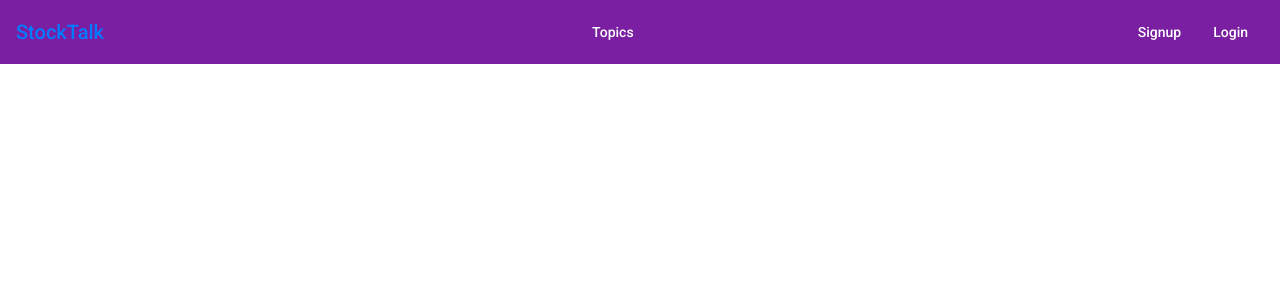
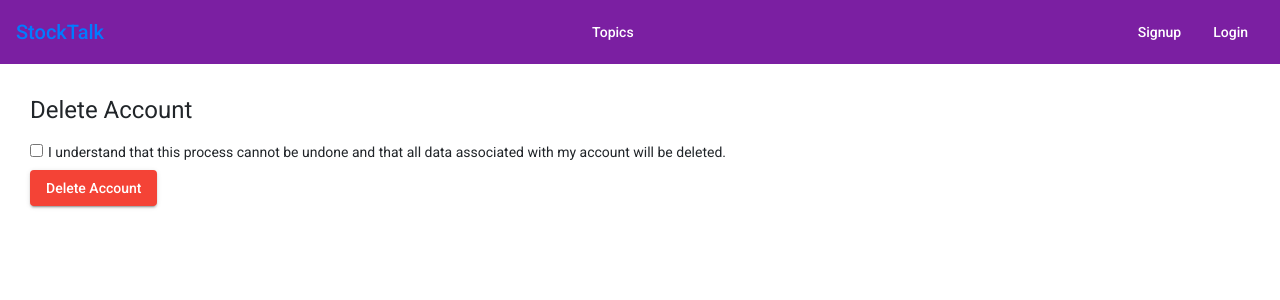
Before and after one commit to nbreen/StockTalk, an Angular app in the folder frontend/StockTalk/: page /delete-user in a window 1280 px wide. Before the commit this address led to /. Shown: the top 300 px of the page. Built offline with nearby package versions, Linux system fonts and the light colour scheme.

Commit message:
Creates delete-user component and UI

```diff
--- a/frontend/StockTalk/src/app/app-routing.module.ts
+++ b/frontend/StockTalk/src/app/app-routing.module.ts
@@ -1,3 +1,4 @@
+import { DeleteUserComponent } from './delete-user/delete-user.component';
 import { PostComponent } from './alltopics/topic/post/post.component';
 import { CommentComponent } from './alltopics/topic/post/comment/comment.component';
 import { NgModule } from '@angular/core';
@@ -14,6 +15,7 @@ const routes: Routes = [
   { path: 'alltopics', component:AlltopicsComponent},
   //{ path: 'comment-test', component:CommentComponent},
   //{ path: 'post-test', component:PostComponent},
+  { path: 'delete-user', component:DeleteUserComponent},
   { path: 'profile', component:ProfileComponent}
 ];
 
--- a/frontend/StockTalk/src/app/app.module.ts
+++ b/frontend/StockTalk/src/app/app.module.ts
@@ -17,7 +17,8 @@ import { TopicComponent } from './alltopics/topic/topic.component';
 import { PostComponent } from './alltopics/topic/post/post.component';
 import { CommentComponent } from './alltopics/topic/post/comment/comment.component';
 import { ProfileComponent } from './profile/profile.component';
-import { Globals } from './Globals';;
+import { Globals } from './Globals';
+import { DeleteUserComponent } from './delete-user/delete-user.component';;
 
 @NgModule({
   declarations: [
@@ -28,7 +29,8 @@ import { Globals } from './Globals';;
     TopicComponent,
     PostComponent,
     CommentComponent,
-    ProfileComponent
+    ProfileComponent,
+    DeleteUserComponent
   ],
   imports: [
     BrowserModule,
--- /dev/null
+++ b/frontend/StockTalk/src/app/delete-user/delete-user.component.html
@@ -0,0 +1,8 @@
+<h1 style="margin-left:30px; margin-top:30px">Delete Account</h1>
+
+<div style="margin-left:30px; margin-top:10px">
+    <input type="checkbox" id="understand" name="understand" [(ngModel)]="understand" style="margin-right:5px">
+    <label for="understand"> I understand that this process cannot be undone and that all data associated with my account will be deleted.</label>
+    <br>
+    <button mat-raised-button color="warn" (click)="deleteAccount()">Delete Account</button>
+</div>
--- /dev/null
+++ b/frontend/StockTalk/src/app/delete-user/delete-user.component.ts
@@ -0,0 +1,38 @@
+import { CrudService } from 'src/app/crud.service';
+import { Component, OnInit } from '@angular/core';
+import { Router } from '@angular/router';
+import { User } from '../Interfaces';
+import { Globals } from '../Globals';
+
+@Component({
+  selector: 'app-delete-user',
+  templateUrl: './delete-user.component.html',
+  styleUrls: ['./delete-user.component.scss'],
+  providers: [CrudService]
+})
+export class DeleteUserComponent implements OnInit {
+
+  understand = false;
+  currentUser: User;
+
+  deleteAccount() {
+    console.log(this.understand);
+    if (this.understand == false) {
+      console.log("Checkbox!");
+      alert("Please verify that you want to delete your account!");
+    } else {
+      // Delete Account
+      this.backend.deleteUser(this.currentUser.UserID, true).subscribe(result => {
+        this.router.navigate(['/login'])
+      });
+    }
+  }
+
+  constructor(private router: Router, private backend: CrudService, private globals: Globals) {
+    this.currentUser = this.globals.currentUser;
+  }
+
+  ngOnInit(): void {
+  }
+
+}
```
Also changed, not shown: frontend/StockTalk/src/app/delete-user/delete-user.component.scss (added), 1 other file (tests, documents, lock files or other folders).
